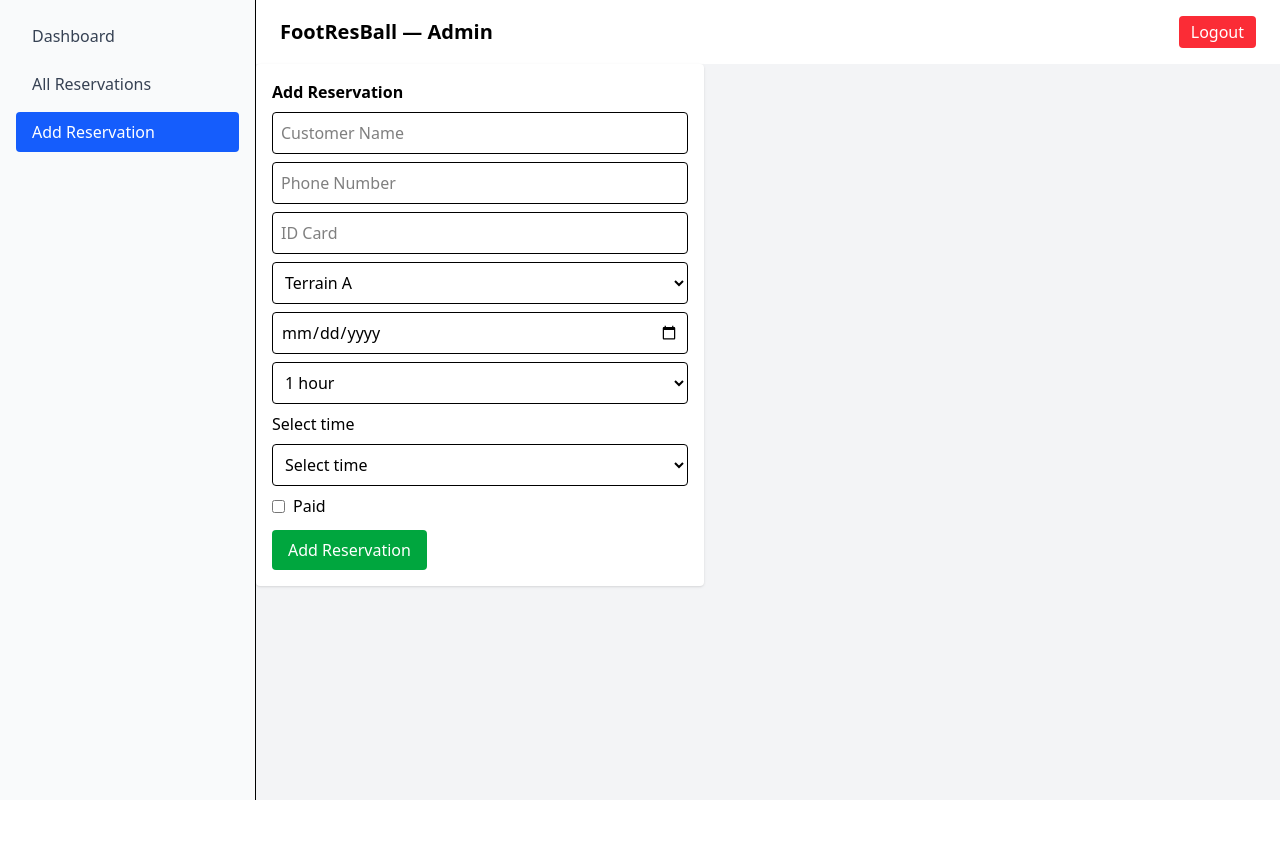
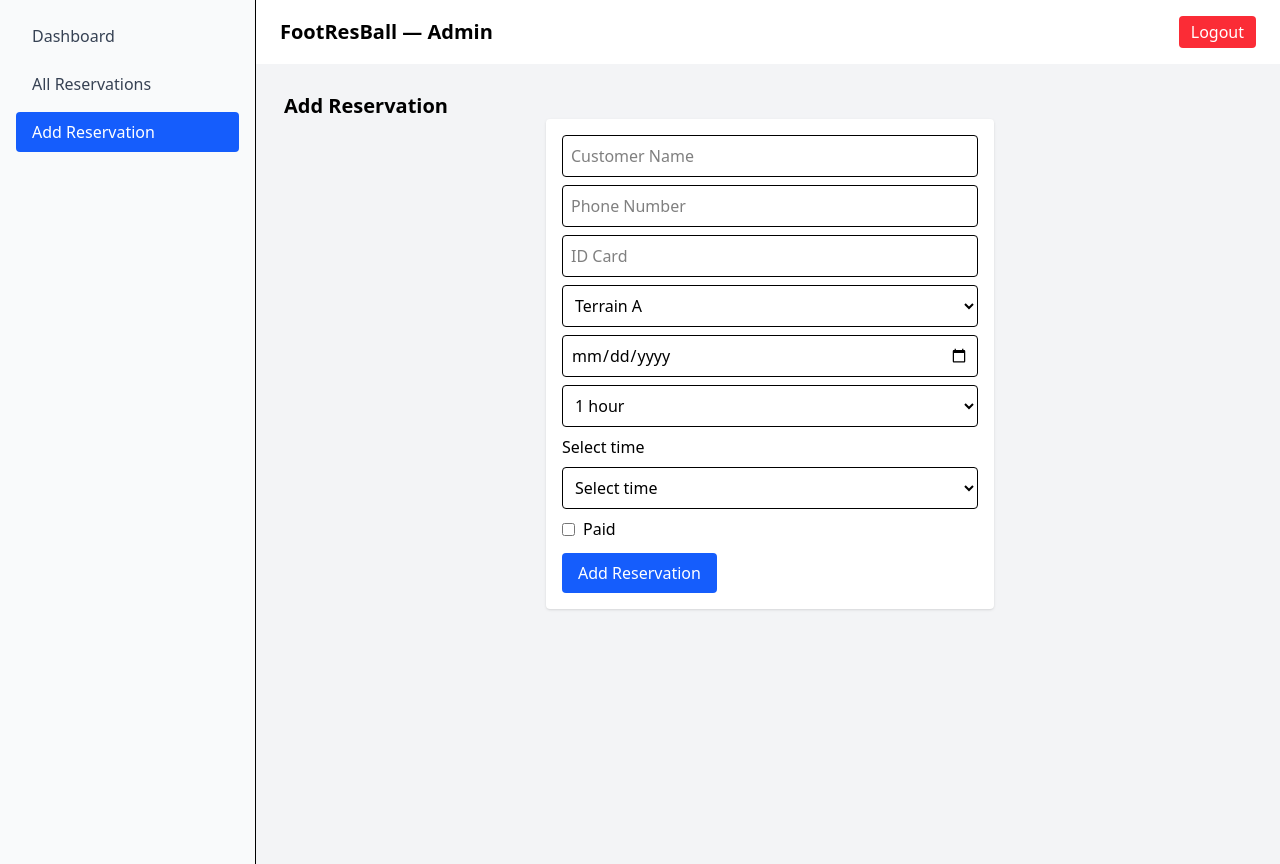
Before and after one commit to Lahcen-Ouhassou/FootResBall, a React (Vite) app in the folder FootResBall-frontend/: page /reserve in a window 1280 px wide. Before the commit the page ends 800 px from the top, so only its background shows below. Built offline with nearby package versions, Linux system fonts and the light colour scheme; sample sign-in values are in the browser's storage.

Commit message:
Update...

```diff
--- a/FootResBall-frontend/src/components/ReservationForm.jsx
+++ b/FootResBall-frontend/src/components/ReservationForm.jsx
@@ -116,16 +116,19 @@ export default function ReservationForm({ refresh, editId, onDone }) {
       setError(err.response?.data?.message || err.message || "Error");
     }
   };
+  const today = new Date().toISOString().split("T")[0];
+  return (
+    <div className="min-h-screen flex flex-col items-center justify-center bg-gray-100">
+      {/* العنوان فوق الفورم */}
+      <h2 className=" absolute top-23 left-70 text-xl font-bold mb-4 ml-1">
+        {editId ? "Edit Reservation" : "Add Reservation"}
+      </h2>
 
-  return (
       <form
         onSubmit={handleSubmit}
-      className="bg-white p-4 rounded shadow max-w-md"
+        className="bg-white p-4 rounded shadow max-w-md w-full
+             ml-1 -translate-y-25"
       >
-      <h3 className="font-bold mb-2">
-        {editId ? "Edit Reservation" : "Add Reservation"}
-      </h3>
-
         {error && <div className="text-red-500 mb-2">{error}</div>}
         {success && <div className="text-green-600 mb-2">{success}</div>}
 
@@ -167,6 +170,7 @@ export default function ReservationForm({ refresh, editId, onDone }) {
         <input
           type="date"
           name="date"
+          min={today}
           value={form.date}
           onChange={handleChange}
           className="w-full p-2 mb-2 border rounded"
@@ -183,7 +187,6 @@ export default function ReservationForm({ refresh, editId, onDone }) {
         </select>
 
         <label className="block mb-2">Select time</label>
-
         {loadingSlots ? (
           <div>Loading slots...</div>
         ) : (
@@ -215,10 +218,11 @@ export default function ReservationForm({ refresh, editId, onDone }) {
 
         <button
           type="submit"
-        className="bg-green-600 text-white px-4 py-2 rounded"
+          className="text-white px-4 py-2 rounded bg-blue-600 hover:bg-blue-700 cursor-pointer"
         >
           {editId ? "Update" : "Add Reservation"}
         </button>
       </form>
+    </div>
   );
 }
```
Lines whose indentation alone changed are shown as unchanged.
